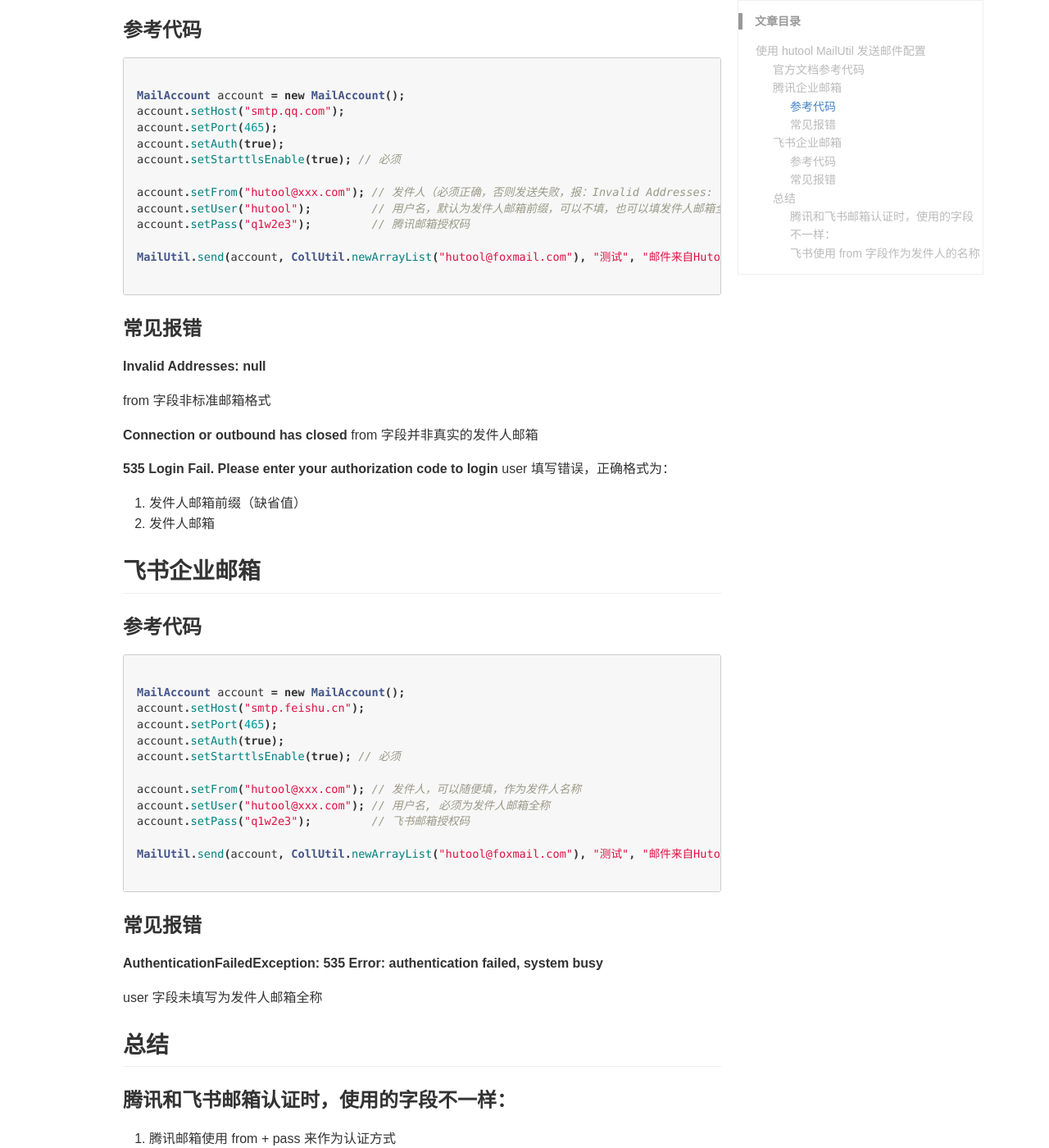
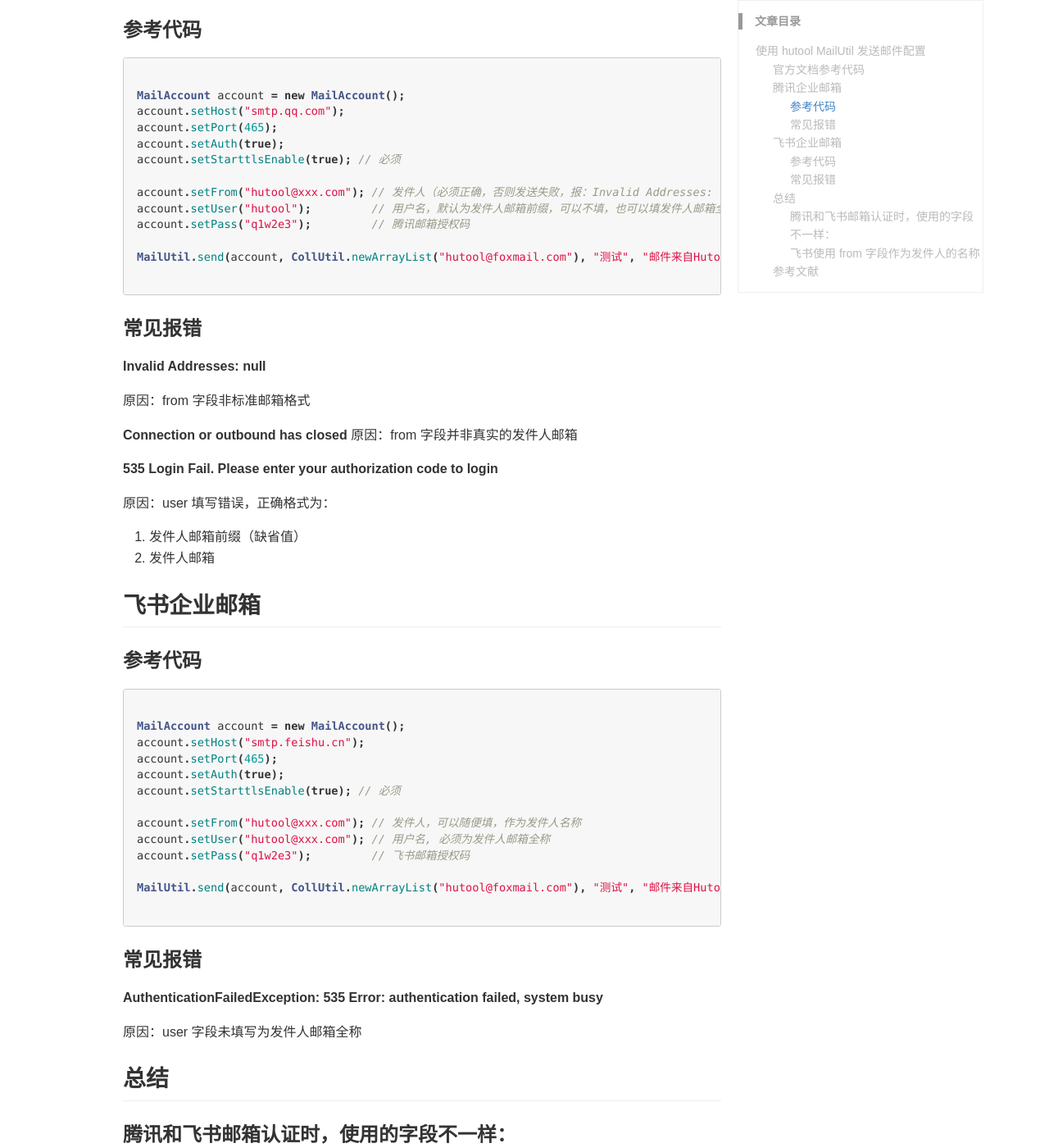
Before and after one commit to bishion/bishion.github.io, a Jekyll site: the page built from _posts/2023-02-02-hutool-mail-config.md, in a window 1280 px wide and 1400 px high, scrolled down 670 px. Shown: the whole window at 82% size. Built offline with Jekyll 4.4.1, drawn with Linux system fonts in a browser that asks for light colours; some of the changed text lies outside the part shown.

Commit message:
部分优化调整

```diff
--- a/_posts/2023-02-02-hutool-mail-config.md
+++ b/_posts/2023-02-02-hutool-mail-config.md
@@ -44,13 +44,14 @@ MailUtil.send(account, CollUtil.newArrayList("hutool@foxmail.com"), "测试", "
 ### 常见报错
 **Invalid Addresses: null**
 
-from 字段非标准邮箱格式
+原因：from 字段非标准邮箱格式
 
 **Connection or outbound has closed**
-from 字段并非真实的发件人邮箱
+原因：from 字段并非真实的发件人邮箱
 
 **535 Login Fail. Please enter your authorization code to login**
-user 填写错误，正确格式为：
+
+原因：user 填写错误，正确格式为：
 1. 发件人邮箱前缀（缺省值）
 2. 发件人邮箱
 
@@ -76,12 +77,17 @@ MailUtil.send(account, CollUtil.newArrayList("hutool@foxmail.com"), "测试", "
 ### 常见报错
 **AuthenticationFailedException: 535 Error: authentication failed, system busy**
 
-user 字段未填写为发件人邮箱全称
+原因：user 字段未填写为发件人邮箱全称
 
 ## 总结
+
 ### 腾讯和飞书邮箱认证时，使用的字段不一样：
 1. 腾讯邮箱使用 from + pass 来作为认证方式
 2. 飞书邮箱使用 user + pass 来作为认证方式
+
 ### 飞书使用 from 字段作为发件人的名称
 1. 如果 from 是邮箱格式，则废弃不用，发件人姓名为邮箱登记名称
 2. 如果 from 是非邮箱格式，则直接作为发件人名称
+
+## 参考文献
+hutool 官网：https://hutool.cn/docs/#/extra/邮件工具-MailUtil
```
